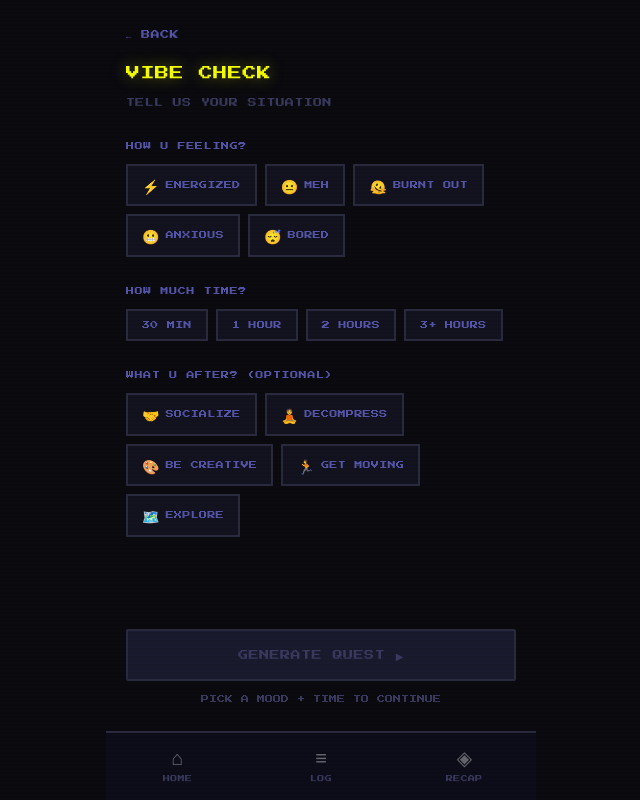
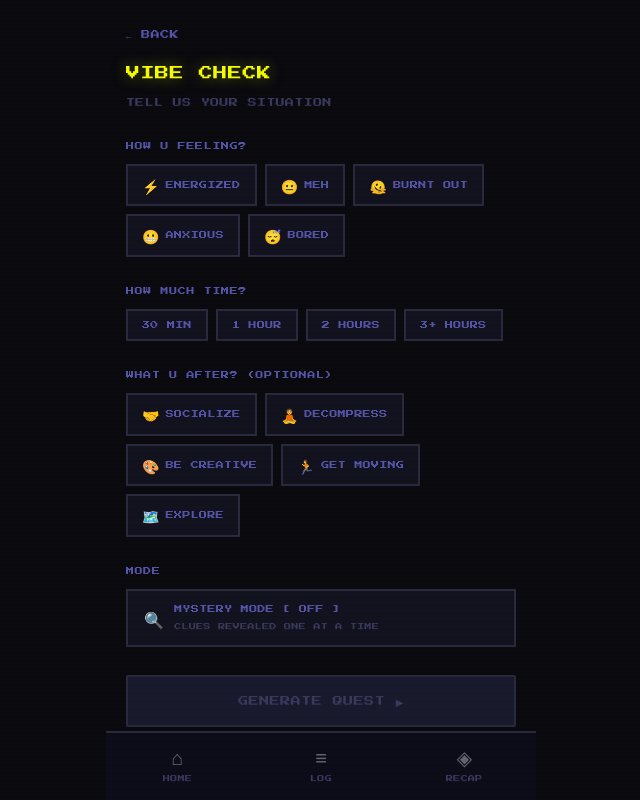
Before and after one commit to Minal-Arunashalam/sidequest, a React (Vite) app: page /vibe in a window 1280 px wide. Shown: the whole page, without its empty margins (319-959 px from the left). Built offline with nearby package versions, Linux system fonts and the light colour scheme; no server answers.

Commit message:
add mystery quest mode with progressive clue reveal

```diff
--- a/src/components/QuestCard.tsx
+++ b/src/components/QuestCard.tsx
@@ -72,9 +72,18 @@ export default function QuestCard({ quest, onAccept, onReroll, isRerolling }: Qu
         </h2>
 
         {/* Description */}
-        <p style={{ fontSize: '13px', fontFamily: '"Inter", sans-serif', color: '#8888aa', lineHeight: 1.7 }}>
-          {quest.description}
-        </p>
+        {quest.isMystery ? (
+          <div style={{ display: 'flex', alignItems: 'center', gap: '10px', padding: '12px 14px', border: '1px dashed #9b5de5', background: 'rgba(155,93,229,0.08)' }}>
+            <span style={{ fontSize: '20px' }}>🔍</span>
+            <span style={{ fontSize: '9px', fontFamily: '"Press Start 2P", monospace', color: '#9b5de5', lineHeight: 2, letterSpacing: '0.04em' }}>
+              CLUES REVEALED ONE AT A TIME
+            </span>
+          </div>
+        ) : (
+          <p style={{ fontSize: '13px', fontFamily: '"Inter", sans-serif', color: '#8888aa', lineHeight: 1.7 }}>
+            {quest.description}
+          </p>
+        )}
 
         {/* Location */}
         {quest.locationLabel && (
--- a/src/hooks/useQuestGeneration.ts
+++ b/src/hooks/useQuestGeneration.ts
@@ -27,13 +27,14 @@ export function useQuestGeneration() {
       locationLabel: string,
       previousTitles: string[] = [],
       previousCategories: string[] = [],
-      vibeContext?: { mood: string; time: string; goal?: string }
+      vibeContext?: { mood: string; time: string; goal?: string },
+      mystery?: boolean
     ): Promise<Quest | null> => {
       setState({ status: 'loading', pendingQuest: null, error: null });
 
       try {
         const result = await generateQuest(
-          lat, lng, locationLabel, previousTitles, previousCategories, lastRolledCategory.current, vibeContext
+          lat, lng, locationLabel, previousTitles, previousCategories, lastRolledCategory.current, vibeContext, mystery
         );
         lastRolledCategory.current = result.category;
         const quest: Quest = {
--- a/src/pages/ActiveQuest.tsx
+++ b/src/pages/ActiveQuest.tsx
@@ -21,6 +21,7 @@ export default function ActiveQuest() {
   const [showXPModal, setShowXPModal] = useState(false);
   const [earnedXP, setEarnedXP] = useState(0);
   const [isRerolling, setIsRerolling] = useState(false);
+  const [revealedClues, setRevealedClues] = useState(1);
   const fileInputRef = useRef<HTMLInputElement>(null);
   const hasGenerated = useRef(false);
 
@@ -37,12 +38,14 @@ export default function ActiveQuest() {
     return { mood: mood ?? '', time: time ?? '', goal: goal ?? undefined };
   })();
 
+  const isMysteryMode = searchParams.get('mystery') === 'true';
+
   async function doGenerate() {
     setMode('generating');
     setLocalError(null);
     try {
       const geo = location ? { location, locationLabel } : await getLocation();
-      await generate(geo.location.lat, geo.location.lng, geo.locationLabel, recentTitles, recentCategories, vibeContext);
+      await generate(geo.location.lat, geo.location.lng, geo.locationLabel, recentTitles, recentCategories, vibeContext, isMysteryMode);
       setMode('preview');
     } catch (e) {
       const msg = e instanceof Error ? e.message : String(e);
@@ -55,7 +58,7 @@ export default function ActiveQuest() {
     setIsRerolling(true); reset(); setLocalError(null);
     try {
       const geo = location ? { location, locationLabel } : await getLocation();
-      await generate(geo.location.lat, geo.location.lng, geo.locationLabel, recentTitles, recentCategories, vibeContext);
+      await generate(geo.location.lat, geo.location.lng, geo.locationLabel, recentTitles, recentCategories, vibeContext, isMysteryMode);
       setMode('preview');
     } catch (e) {
       const msg = e instanceof Error ? e.message : String(e);
@@ -68,6 +71,7 @@ export default function ActiveQuest() {
   function handleAccept() {
     if (!pendingQuest) return;
     addQuest({ ...pendingQuest, status: 'active' as const });
+    setRevealedClues(1);
     setMode('active');
   }
 
@@ -141,7 +145,20 @@ export default function ActiveQuest() {
           </h2>
         </div>
 
+        {activeQuest.isMystery && activeQuest.clues ? (
+          <div style={{ background: '#13131f', border: '2px solid #9b5de5', padding: '20px', boxShadow: '4px 4px 0px #000' }}>
+            <div style={{ display: 'flex', justifyContent: 'space-between', alignItems: 'center', marginBottom: '14px' }}>
+              <span style={{ fontSize: '7px', fontFamily: '"Press Start 2P", monospace', color: '#9b5de5', letterSpacing: '0.06em' }}>
+                🔍 CLUE {revealedClues} OF {activeQuest.clues.length}
+              </span>
+            </div>
+            <p style={{ fontSize: '13px', fontFamily: '"Inter", sans-serif', color: '#c8b8e8', lineHeight: 1.8, fontStyle: 'italic' }}>
+              "{activeQuest.clues[revealedClues - 1]}"
+            </p>
+          </div>
+        ) : (
           <p style={{ fontSize: '13px', fontFamily: '"Inter", sans-serif', color: '#8888aa', lineHeight: 1.7 }}>{activeQuest.description}</p>
+        )}
 
         {/* Reward + location */}
         <div style={{ display: 'flex', gap: '10px' }}>
@@ -157,7 +174,18 @@ export default function ActiveQuest() {
           )}
         </div>
 
-        {/* Photo upload */}
+        {/* Mystery: reveal next clue OR photo upload when all clues shown */}
+        {activeQuest.isMystery && activeQuest.clues && revealedClues < activeQuest.clues.length ? (
+          <PixelButton
+            variant="primary"
+            size="lg"
+            fullWidth
+            onClick={() => setRevealedClues(r => r + 1)}
+          >
+            🔍 REVEAL NEXT CLUE
+          </PixelButton>
+        ) : (
+          /* Photo upload */
           <div style={{ background: '#13131f', border: '2px solid #2a2a3f', padding: '20px', boxShadow: '4px 4px 0px #000' }}>
             <h3 style={{ fontSize: '9px', fontFamily: '"Press Start 2P", monospace', color: '#e8e8f0', marginBottom: '8px', letterSpacing: '0.06em' }}>SUBMIT PROOF</h3>
             <p style={{ fontSize: '10px', fontFamily: '"Inter", sans-serif', color: '#5555aa', marginBottom: '16px', lineHeight: 1.6 }}>
@@ -180,12 +208,15 @@ export default function ActiveQuest() {
             )}
             <input ref={fileInputRef} type="file" accept="image/*" capture="environment" onChange={handlePhotoChange} style={{ display: 'none' }} />
           </div>
+        )}
 
         {/* Actions */}
         <div style={{ display: 'flex', flexDirection: 'column', gap: '10px' }}>
+          {(!activeQuest.isMystery || !activeQuest.clues || revealedClues >= activeQuest.clues.length) && (
             <PixelButton variant="primary" size="lg" fullWidth disabled={!photo || isSubmitting} onClick={handleSubmit}>
               {isSubmitting ? 'SUBMITTING...' : '✓ COMPLETE QUEST'}
             </PixelButton>
+          )}
           <PixelButton variant="danger" size="sm" fullWidth onClick={() => { if (confirm('Abandon this quest?')) { clearActiveQuest(); reset(); navigate('/'); } }}>
             ✕ ABANDON
           </PixelButton>
--- a/src/pages/VibePicker.tsx
+++ b/src/pages/VibePicker.tsx
@@ -73,12 +73,14 @@ export default function VibePicker() {
   const [mood, setMood] = useState<string | null>(null);
   const [time, setTime] = useState<string | null>(null);
   const [goal, setGoal] = useState<string | null>(null);
+  const [mystery, setMystery] = useState(false);
 
   function handleGenerate() {
     const params = new URLSearchParams();
     if (mood) params.set('mood', mood);
     if (time) params.set('time', time);
     if (goal) params.set('goal', goal);
+    if (mystery) params.set('mystery', 'true');
     navigate(`/quest?${params.toString()}`);
   }
 
@@ -124,6 +126,41 @@ export default function VibePicker() {
         ))}
       </Section>
 
+      {/* Mystery mode */}
+      <div style={{ display: 'flex', flexDirection: 'column', gap: '12px' }}>
+        <span style={{ fontSize: '8px', fontFamily: '"Press Start 2P", monospace', color: '#5555aa', letterSpacing: '0.08em' }}>
+          MODE
+        </span>
+        <button
+          onClick={() => setMystery(m => !m)}
+          style={{
+            padding: '12px 16px',
+            fontFamily: '"Press Start 2P", monospace',
+            fontSize: '8px',
+            letterSpacing: '0.04em',
+            cursor: 'pointer',
+            border: mystery ? '2px solid #9b5de5' : '2px solid #2a2a3f',
+            background: mystery ? 'rgba(155,93,229,0.12)' : '#13131f',
+            color: mystery ? '#9b5de5' : '#5555aa',
+            boxShadow: mystery ? '0 0 8px rgba(155,93,229,0.3)' : 'none',
+            display: 'flex',
+            alignItems: 'center',
+            gap: '10px',
+            userSelect: 'none',
+            transition: 'all 120ms ease-out',
+            width: '100%',
+          }}
+        >
+          <span style={{ fontSize: '16px' }}>🔍</span>
+          <div style={{ textAlign: 'left' }}>
+            <div>MYSTERY MODE {mystery ? '[ ON ]' : '[ OFF ]'}</div>
+            <div style={{ fontSize: '7px', color: mystery ? '#7a3db5' : '#3a3a5f', marginTop: '6px', lineHeight: 1.8 }}>
+              CLUES REVEALED ONE AT A TIME
+            </div>
+          </div>
+        </button>
+      </div>
+
       {/* CTA */}
       <div style={{ marginTop: 'auto', display: 'flex', flexDirection: 'column', gap: '10px' }}>
         <PixelButton variant="primary" size="lg" fullWidth disabled={!ready} onClick={handleGenerate}>
--- a/src/types/index.ts
+++ b/src/types/index.ts
@@ -19,6 +19,8 @@ export interface Quest {
   generatedAt: number;
   completedAt?: number;
   photoDataUrl?: string;
+  isMystery?: boolean;
+  clues?: string[];
 }
 
 export interface GameState {
```
Also changed, not shown: src/lib/claude.ts (+38 -5 lines). Lines whose indentation alone changed are shown as unchanged.
